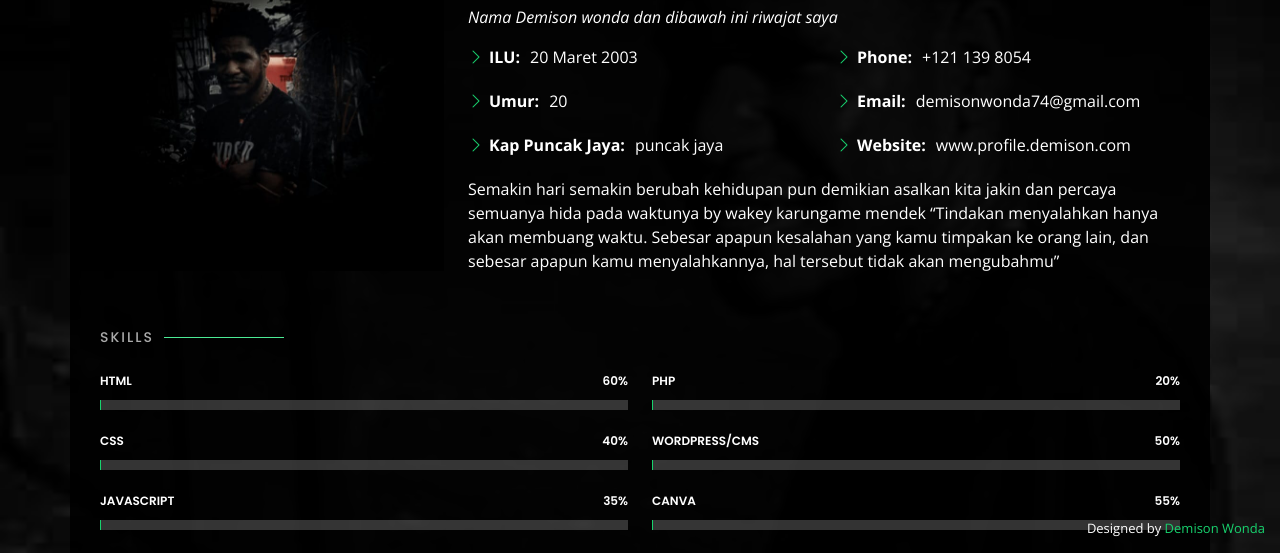
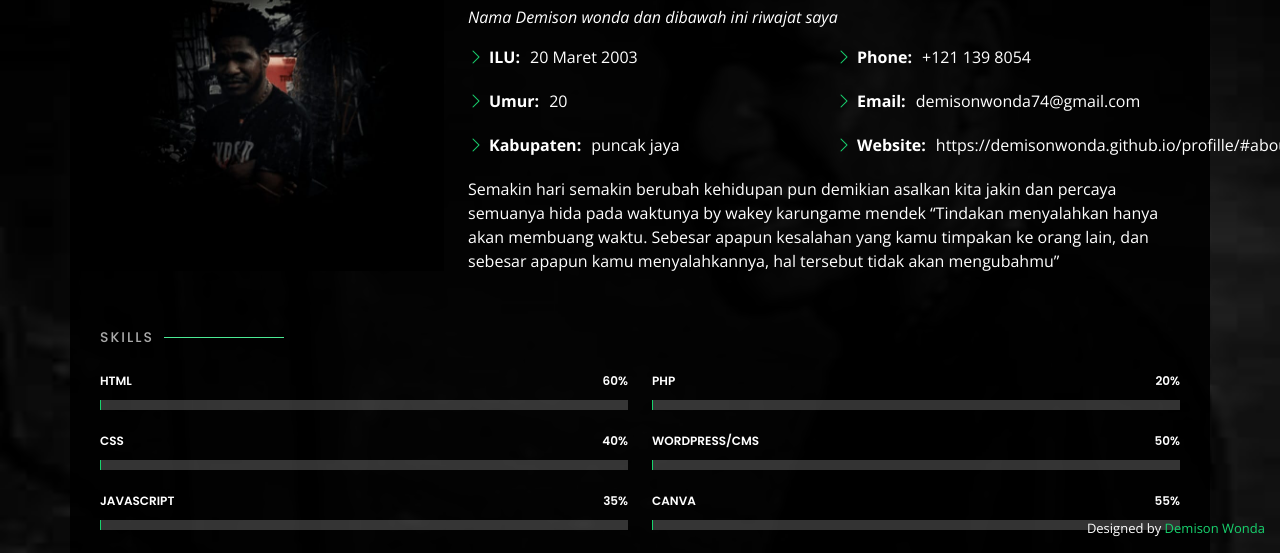
Before and after one commit to DemisonWonda/profille, a plain HTML site: page index.html in a window 1280 px wide. Both pictures are taken after a click on the link "Bio/Data". Shown: the part 247-800 px from the top of the page. Drawn offline with nearby package versions, Linux system fonts and the light colour scheme.

Commit message:
Update index.html

```diff
--- a/index.html
+++ b/index.html
@@ -92,14 +92,14 @@
               <ul>
                 <li><i class="bi bi-chevron-right"></i> <strong>ILU:</strong> <span>20 Maret 2003</span></li>
                 <li><i class="bi bi-chevron-right"></i> <strong>Umur:</strong> <span>20</span></li>
-                <li><i class="bi bi-chevron-right"></i> <strong>Kap Puncak Jaya:</strong> <span>puncak jaya </span></li>
+                <li><i class="bi bi-chevron-right"></i> <strong>Kabupaten:</strong> <span>puncak jaya </span></li>
               </ul>
             </div>
             <div class="col-lg-6">
               <ul>
                 <li><i class="bi bi-chevron-right"></i> <strong>Phone:</strong> <span>+121 139 8054</span></li>
                 <li><i class="bi bi-chevron-right"></i> <strong>Email:</strong> <span>demisonwonda74@gmail.com</span></li>
-                <li><i class="bi bi-chevron-right"></i> <strong>Website:</strong> <span>www.profile.demison.com</span></li>
+                <li><i class="bi bi-chevron-right"></i> <strong>Website:</strong> <span>https://demisonwonda.github.io/profille/#about</span></li>
               </ul>
             </div>
           </div>
```
